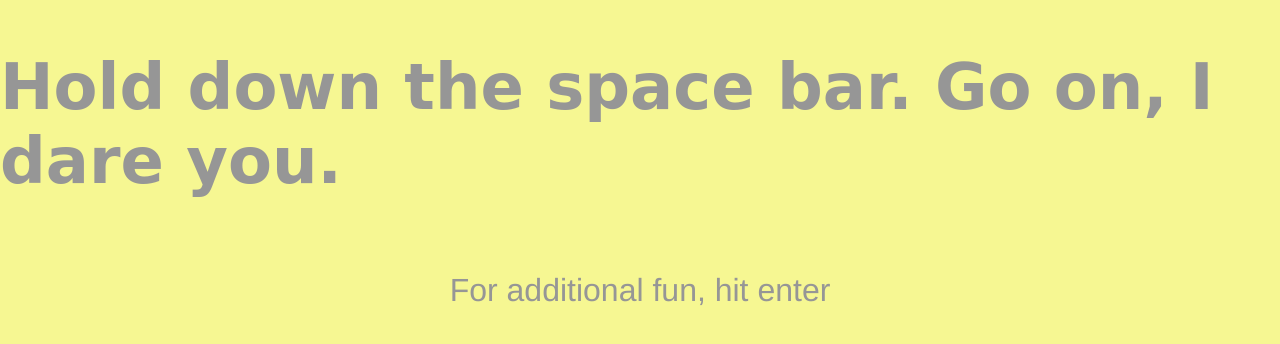
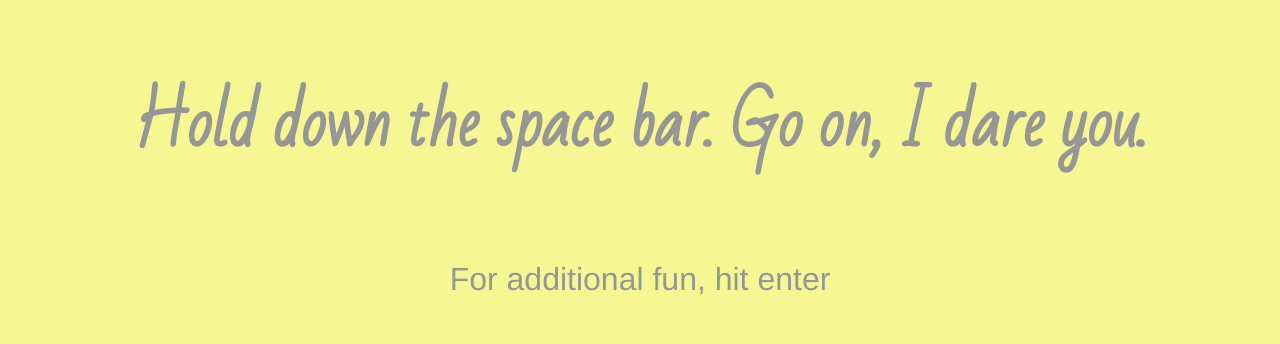
Before and after one commit to raquelxmoss/cycle-keys, a website: page index.html in a window 1280 px wide. Shown: the part 226-570 px from the top of the page. Drawn offline with Linux system fonts and the light colour scheme.

Commit message:
Get rid of heinous font

```diff
--- a/index.html
+++ b/index.html
@@ -2,6 +2,7 @@
 
 <head>
   <link href="styles.css" type="text/css" rel="stylesheet">
+  <link href='https://fonts.googleapis.com/css?family=Bad+Script' rel='stylesheet' type='text/css'>
   <title>Keys Driver Example</title>
 </head>
 
```
